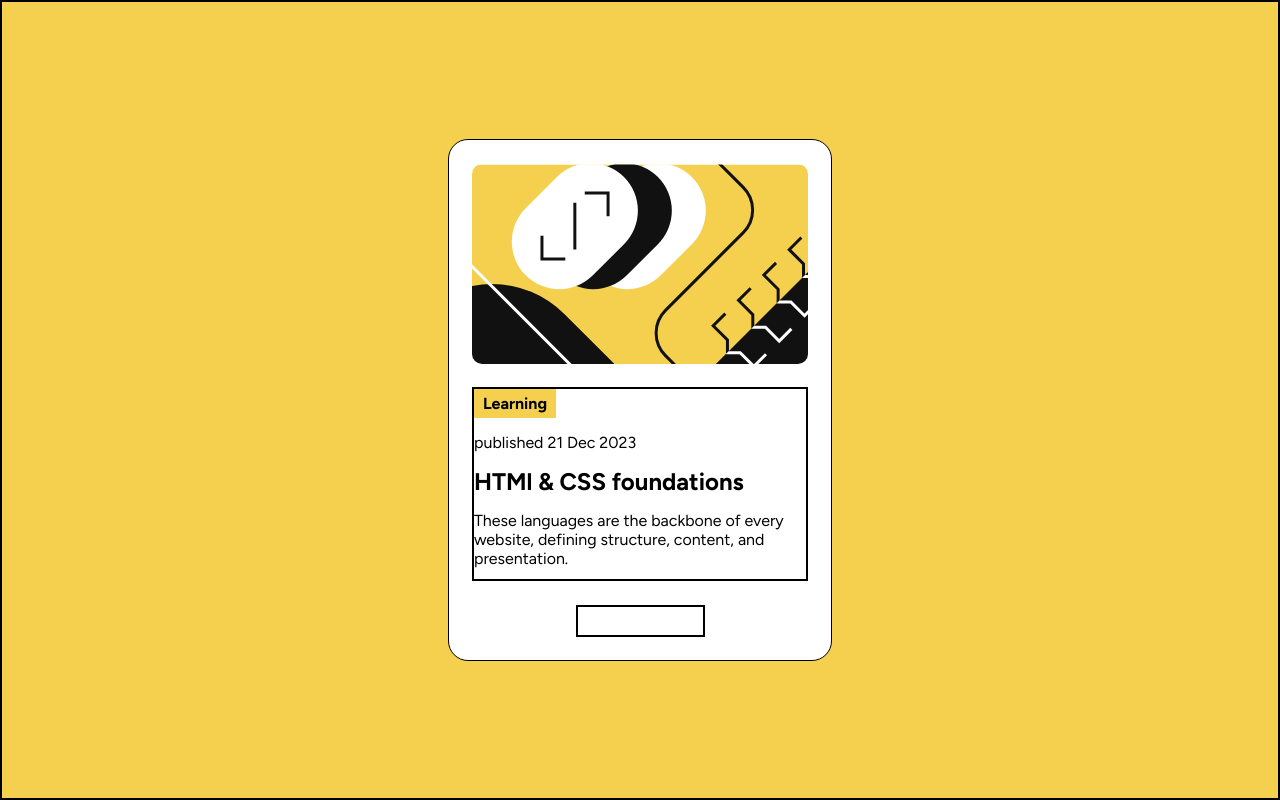
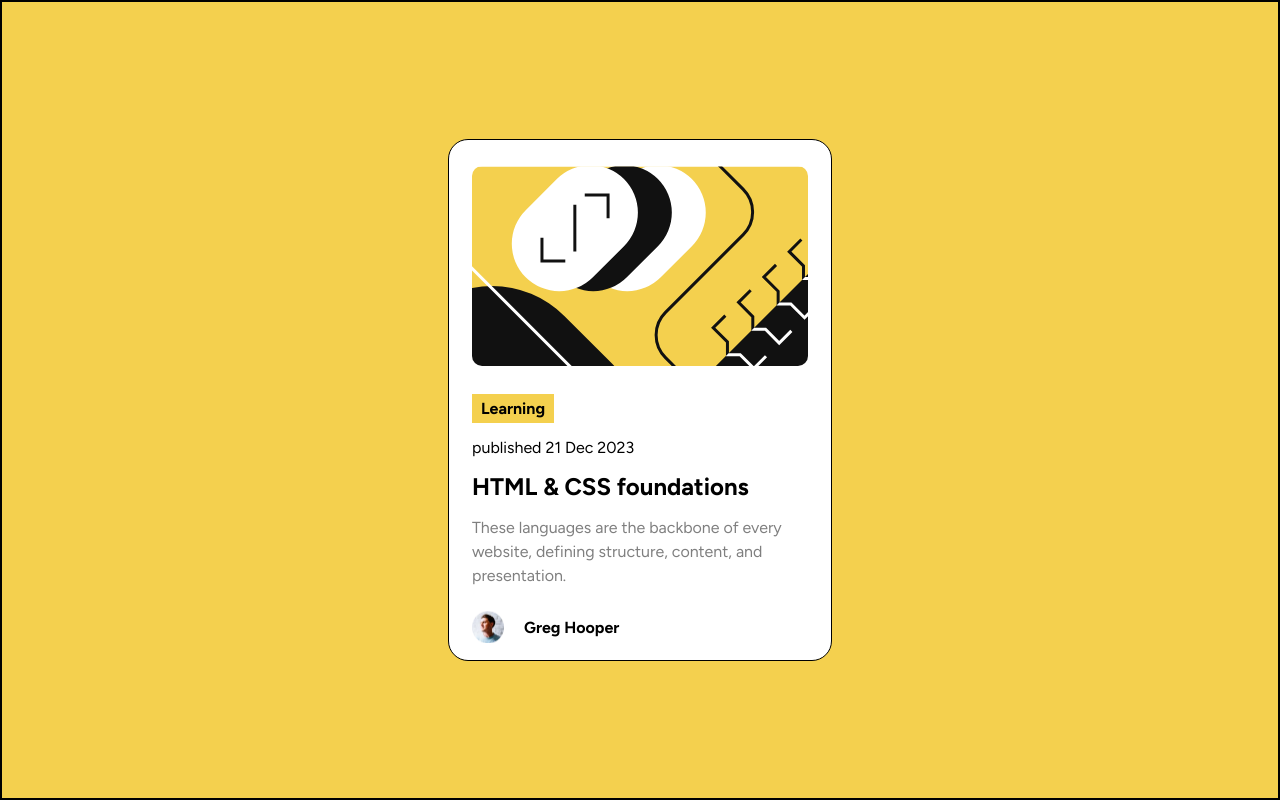
Before and after one commit to Mateoyy/blog-preview-card-main, a plain HTML site: page index.html in a window 1280 px wide. Drawn offline with Linux system fonts and the light colour scheme.

Commit message:
finish webside

```diff
--- a/index.html
+++ b/index.html
@@ -33,11 +33,14 @@
           <div class="data">
             <p>published 21 Dec 2023</p>
           </div>
-          <h1>HTMl & CSS foundations</h1>
-          <p>These languages are the backbone of every website, defining structure, content, and presentation.</p>
+          <h1>HTML & CSS foundations</h1>
+          <p class="info">These languages are the backbone of every website, defining structure, content, and presentation.</p>
         </section>
       </div>
-      <div class="creator"></div>
+      <div class="creator">
+        <div class="foto"></div>
+        <div class="creator-info"><p>Greg Hooper</p></div>
+      </div>
     </div>
 
   </div>
--- a/style.css
+++ b/style.css
@@ -18,19 +18,34 @@ body {
 	border: 2px solid black;
 }
 
-.card {
+/* .card {
 	display: flex;
 	justify-content: space-evenly;
 	align-items: center;
 	flex-direction: column;
 	height: 522px;
 	width: 384px;
-    border-radius: 20px;
+	border-radius: 20px;
 	border: 1px solid black;
 	background-color: #fff;
+} */
+
+.card {
+	display: flex;
+	height: 522px;
+	width: 384px;
+	border-radius: 20px;
+	border: 1px solid black;
+	background-color: #fff;
+	flex-direction: column;
+	flex-wrap: wrap;
+	align-content: space-around;
+	justify-content: space-around;
 }
 
 .photo {
+	margin-top: 9px;
+	margin-bottom: -5px;
 	height: 200px;
 	width: 336px;
 	background-image: url(./assets/images/illustration-article.svg);
@@ -44,7 +59,7 @@ body {
 	flex-direction: column;
 	width: 336px;
 	height: 194px;
-	border: 2px solid black;
+	/* border: 2px solid black; */
 }
 
 .text .learning {
@@ -65,9 +80,50 @@ body {
 	margin-bottom: 15px;
 }
 
+.text h1:hover {
+	color: #f4d04e;
+	cursor: pointer;
+}
+.text .info {
+	color: #7f7f7f;
+	line-height: 150%;
+}
 
 .creator {
+	margin-top: -10px;
+	display: flex;
+	flex-direction: row;
+	align-items: center;
+	justify-content: flex-start;
 	width: 129px;
+	width: 229px;
+	/* height: 32px; */
+}
+
+.creator .foto {
+	margin-right: 20px;
+	width: 32px;
 	height: 32px;
-	border: 2px solid black;
+	background-image: url(./assets/images/image-avatar.webp);
+	background-position: center;
+	background-size: cover;
 }
+
+.creator p {
+	font-weight: 400;
+	font-weight: bold;
+}
+
+@media (max-width: 375px) {
+    .card {
+        width: 327px;
+    }
+
+    .photo {
+        width: 279px;
+    }
+
+    .text {
+        width: 279px;
+    }
+}
```
